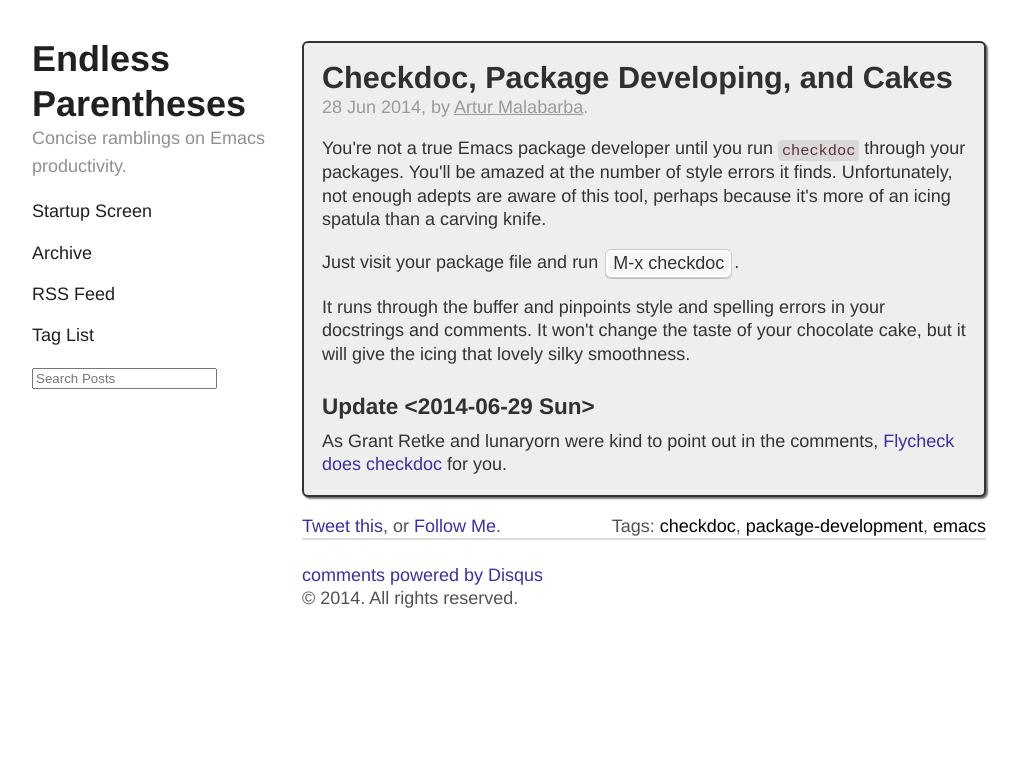
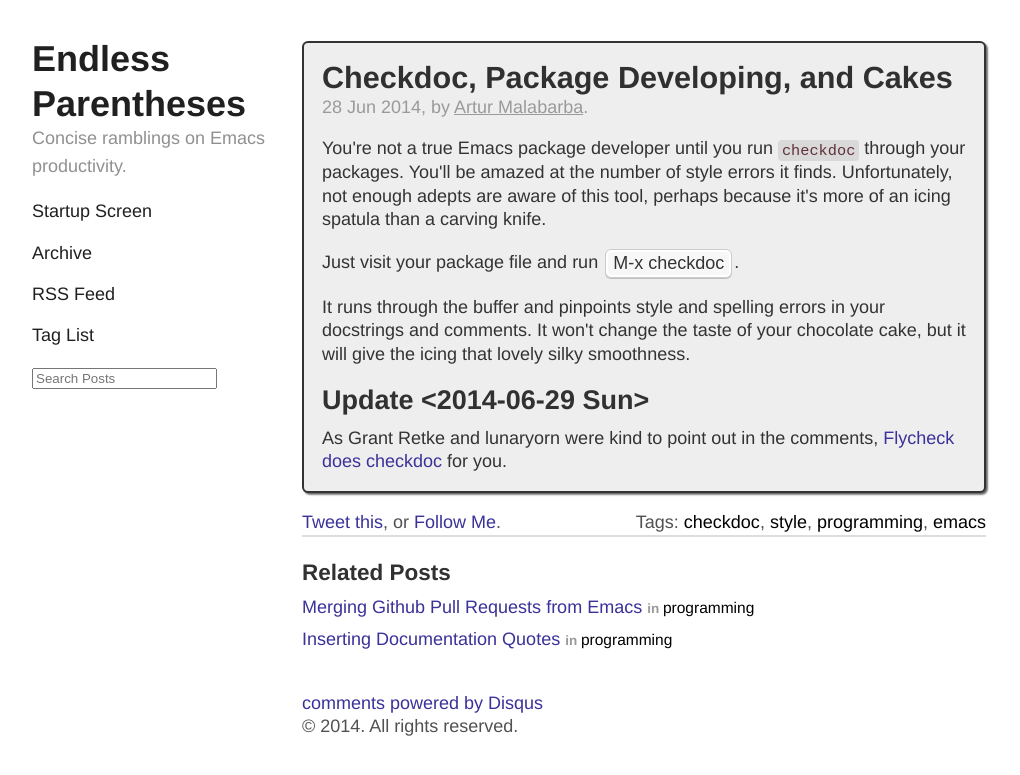
Before and after one commit to Malabarba/EndlessParentheses, a Jekyll site: the page built from _posts/2014-06-28-Checkdoc%2C-Package-Developing%2C-and-Cakes.html, in a window 1280 px wide. Shown: the top 775 px of the page, without its empty margins (50-1070 px from the left). Built offline with Jekyll 4.4.1, drawn with Linux system fonts in a browser that asks for light colours; Markdown is read by kramdown in place of the engine named in the settings; comment, search, counter and statistics services are not loaded.

Commit message:
UPDATE: Checkdoc, Package Developing, and Cakes

```diff
--- a/_posts/2014-06-28-Checkdoc%2C-Package-Developing%2C-and-Cakes.html
+++ b/_posts/2014-06-28-Checkdoc%2C-Package-Developing%2C-and-Cakes.html
@@ -2,11 +2,11 @@
 title: "Checkdoc, Package Developing, and Cakes"
 date: 2014-06-28
 layout: post
-tags: checkdoc package-development
+tags: checkdoc style programming
 ---
 <p>
 You're not a true Emacs package developer until you run
-<a href="http://bruce-connor.github.io/emacs-online-documentation/Fun/checkdoc"><code>checkdoc</code></a> through your packages. You'll be amazed at the
+<a href="http://doc.endlessparentheses.com/Fun/checkdoc"><code>checkdoc</code></a> through your packages. You'll be amazed at the
 number of style errors it finds. Unfortunately, not enough
 adepts are aware of this tool, perhaps because it's more of
 an icing spatula than a carving knife.
@@ -24,7 +24,7 @@
 </p>
 
 <div id="outline-container-sec-1" class="outline-2">
-<h3 id="sec-1">Update <span class="timestamp-wrapper"><span class="timestamp">&lt;2014-06-29 Sun&gt;</span></span></h3>
+<h2 id="sec-1">Update <span class="timestamp-wrapper"><span class="timestamp">&lt;2014-06-29 Sun&gt;</span></span></h2>
 <div class="outline-text-2" id="text-1">
 <p>
 As Grant Retke and lunaryorn were kind to point out in the comments,
```
